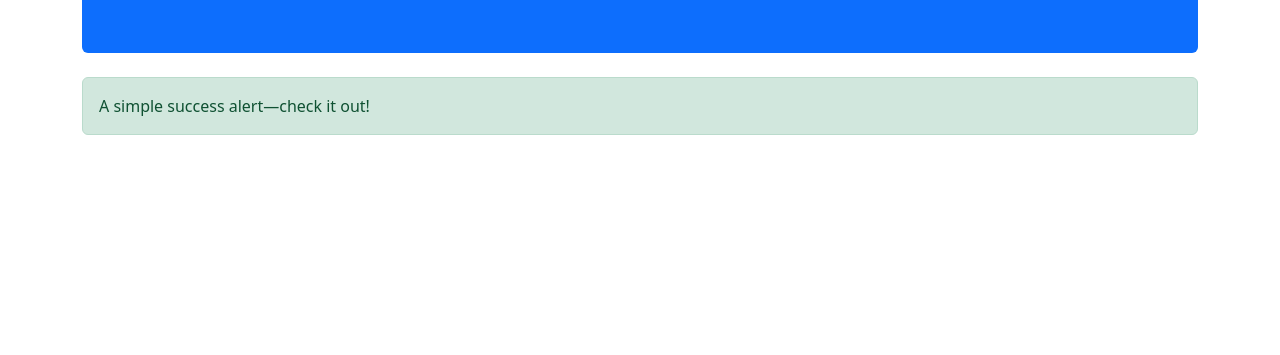
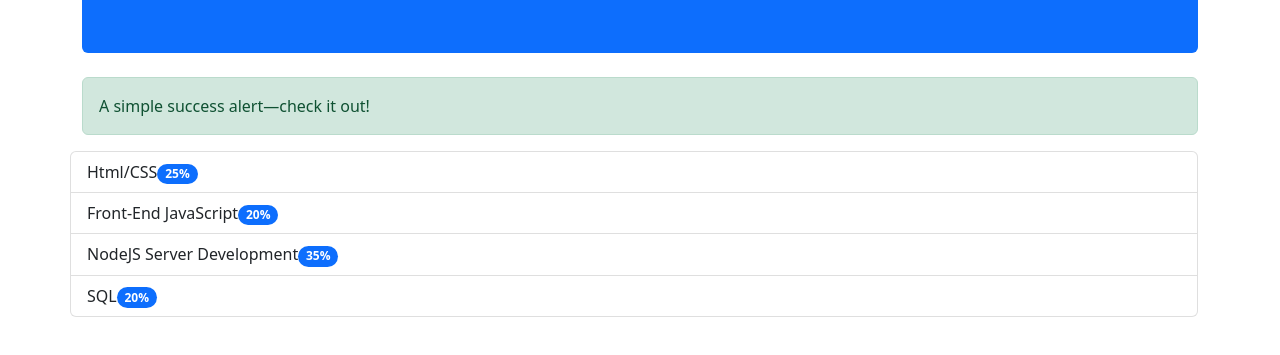
Before and after one commit to Jaymoo87/bootstrapresume, a plain HTML site: page index.html in a window 1280 px wide. Shown: the part 147-502 px from the top of the page. Drawn offline with nearby package versions, Linux system fonts and the light colour scheme.

Commit message:
added grid list and badges'

```diff
--- a/index.html
+++ b/index.html
@@ -10,7 +10,7 @@
 <body>
     <main class="container mt-3">
         <section class="row">
-            <div class="col-12">
+            <div class="col-12 col-md">
                 <header class="bg-primary p-5 text-white rounded">
                     <h1>Justin Murrah</h1>
                     <h5>Software Developer</h5>
@@ -20,6 +20,15 @@
                   </div>
             </div>
         </section>
+        <section class="row">
+            <ul class="list-group">
+                <li class="list-group-item col-12">Html/CSS<span class="badge rounded-pill bg-primary">25%</span></li>
+                <li class="list-group-item col-12">Front-End JavaScript<span class="badge rounded-pill bg-primary">20%</span></li>
+                <li class="list-group-item col-12">NodeJS Server Development<span class="badge rounded-pill bg-primary">35%</span></li>
+                <li class="list-group-item col-12">SQL<span class="badge rounded-pill bg-primary">20%</span></li>
+
+            </ul>
+        </section>
     </main>
 
             </div>
```
